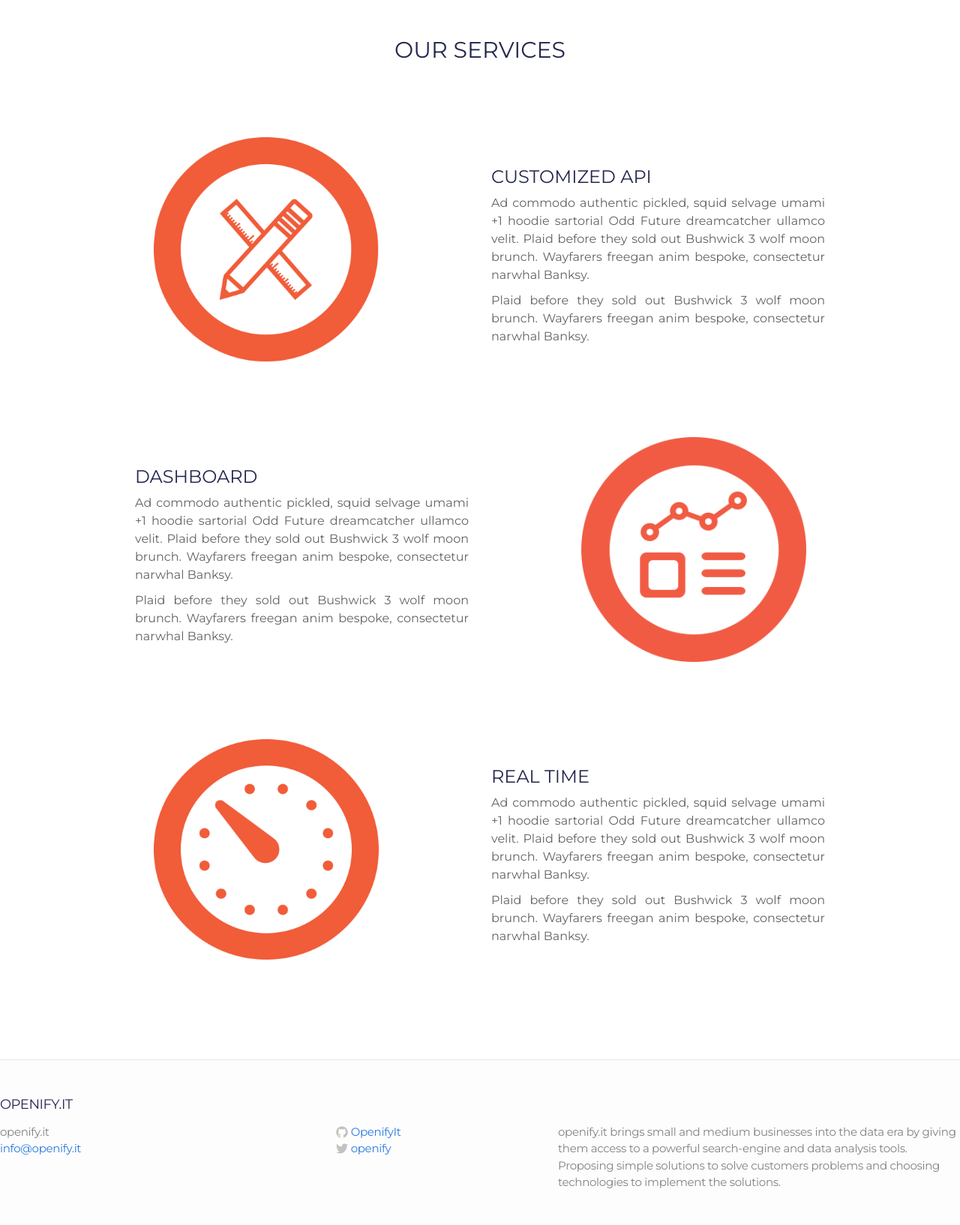
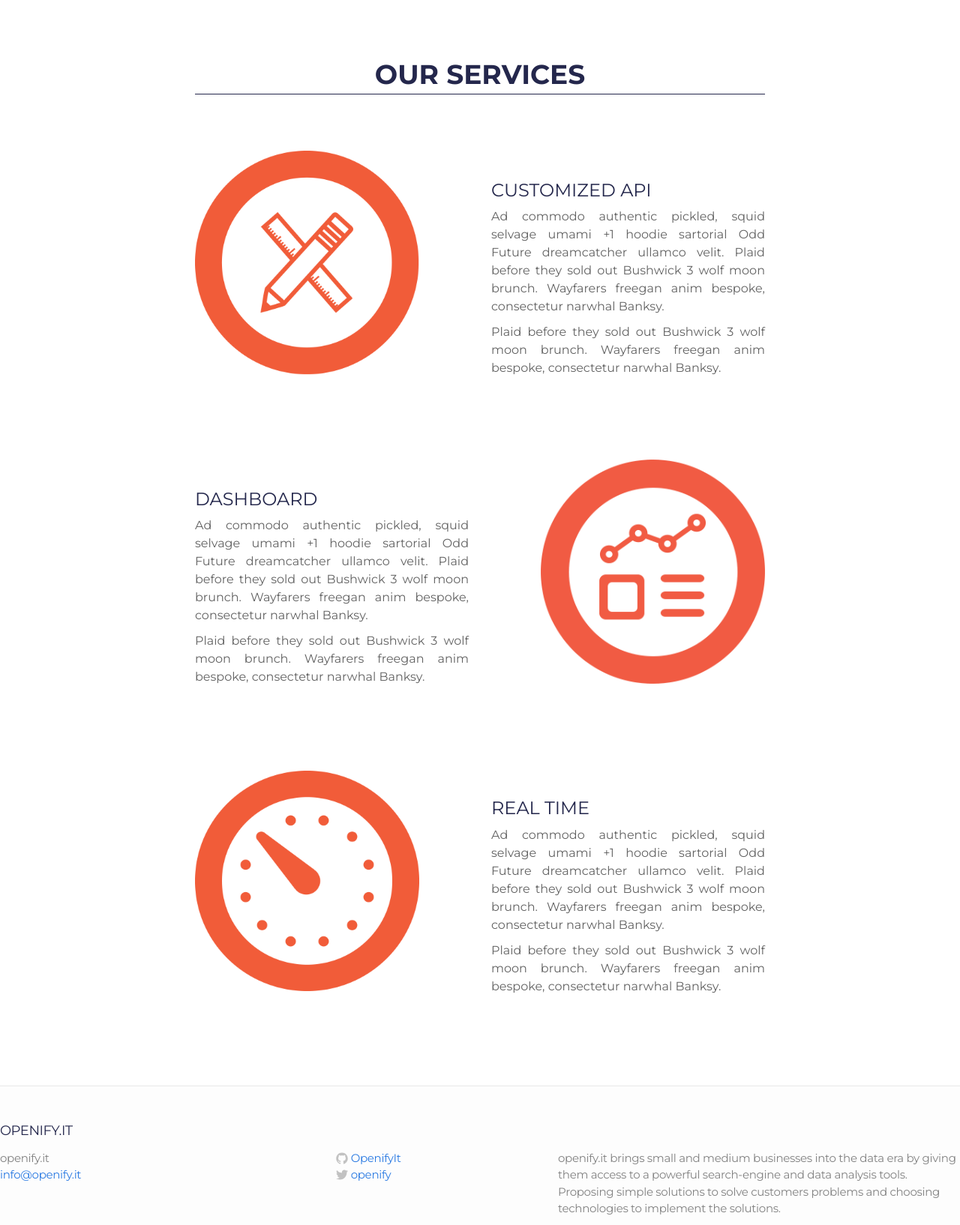
Before and after one commit to openifyit/jekyll-website, a Jekyll site: the page built from index.html, in a window 1280 px wide. Shown: the part 900-2534 px from the top of the page at 75% size. Built offline with Jekyll 4.4.1, drawn with Linux system fonts in a browser that asks for light colours; before the commit the page ends 2499 px from its top, so only the background shows below that.

Commit message:
Added services section, plus responsiveness

```diff
--- a/assets/stylesheets/main.css
+++ b/assets/stylesheets/main.css
@@ -11,6 +11,7 @@
 
 body {
   font-family: Montserrat, Helvetica, Arial, sans-serif;
+  background-color: #f5f5f5;
   font-size: 16px;
   line-height: 1.5;
   font-weight: 300;
@@ -22,6 +23,13 @@
 h1, h2, h3, h4, h5, h6 {
     text-transform: uppercase;
     color: #24274c;
+}
+
+.home h1 {
+    text-align: center;
+    border-bottom: 1px solid #24274c;
+    font-weight: bold;
+    padding-bottom: 5px;
 }
 
 p {
@@ -144,12 +152,9 @@
 }
 
 .home section img {
-    height: 300px;
+    width: 300px;
     margin: auto;
-}
-
-.home section {
-    margin: 100px 0px;
+    vertical-align: middle;
 }
 
 .home section p {
@@ -160,8 +165,18 @@
     margin-top: 20px;
 }
 
-.home h2 {
-    text-align: center;
+.home .services {
+    padding: 30px 0px;
+}
+
+.home .services .row {
+    padding: 50px 0px;
+}
+
+@media screen and (max-width: 767px) {
+    .responsive-img-disabled {
+        display:none;
+    }
 }
 
 /* Post styles */
--- a/index.html
+++ b/index.html
@@ -3,12 +3,13 @@
 ---
 
 <div class="home container">
-    <h2>Our services</h2>
-    <section class="row">
-        <div class="col-sm-4 col-sm-offset-1">
+    <section class="services col-sm-8 col-sm-offset-2">
+        <h1>Our services</h1>
+        <div class="row">
+            <div class="col-sm-5">
                 <img class="img-responsive" src="/assets/images/api_factory.png">
             </div>
-        <div class="col-sm-5 col-sm-offset-1 section-text">
+            <div class="col-sm-6 col-sm-offset-1 section-text">
                 <h3>Customized API</h3>
 
                 <p>
@@ -22,12 +23,12 @@
                     narwhal Banksy.
                 </p>
             </div>
-    </section>
-    <section class="row">
-        <div class="col-sm-4 col-sm-offset-1" style="display:none;">
+        </div>
+        <div class="row">
+            <div class="col-sm-5 visible-xs">
                 <img class="img-responsive" src="/assets/images/visualize.png">
             </div>
-        <div class="col-sm-5 col-sm-offset-1 section-text">
+            <div class="col-sm-6 section-text">
                 <h3>Dashboard</h3>
 
                 <p>
@@ -41,15 +42,15 @@
                     narwhal Banksy.
                 </p>
             </div>
-        <div class="col-sm-4 col-sm-offset-1">
+            <div class="col-sm-5 col-sm-offset-1 responsive-img-disabled">
                 <img class="img-responsive" src="/assets/images/visualize.png">
             </div>
-    </section>
-    <section class="row">
-        <div class="col-sm-4 col-sm-offset-1">
+        </div>
+        <div class="row">
+            <div class="col-sm-5">
                 <img class="img-responsive" src="/assets/images/realtime.png">
             </div>
-        <div class="col-sm-5 col-sm-offset-1 section-text">
+            <div class="col-sm-6 col-sm-offset-1 section-text">
                 <h3>Real time</h3>
 
                 <p>
@@ -63,5 +64,6 @@
                     narwhal Banksy.
                 </p>
             </div>
+        </div>
     </section>
 </div>
```
Lines whose indentation alone changed are shown as unchanged.
